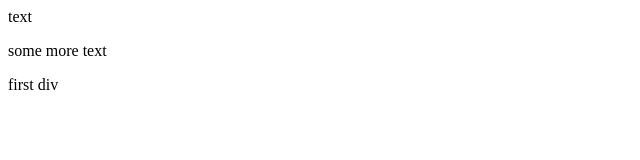
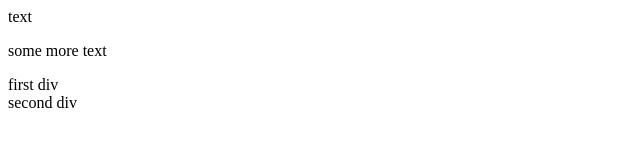
Before and after one commit to N3dSt4rk/git-remote-test, a plain HTML site: page index.html in a window 1280 px wide. Shown: the full height of the page, 0-640 px from the left. Drawn offline with Linux system fonts and the light colour scheme.

Commit message:
added second div

```diff
--- a/index.html
+++ b/index.html
@@ -1,3 +1,4 @@
 <p>text</p>
 <p>some more text</p>
 <div>first div</div>
+<div>second div</div>
```
